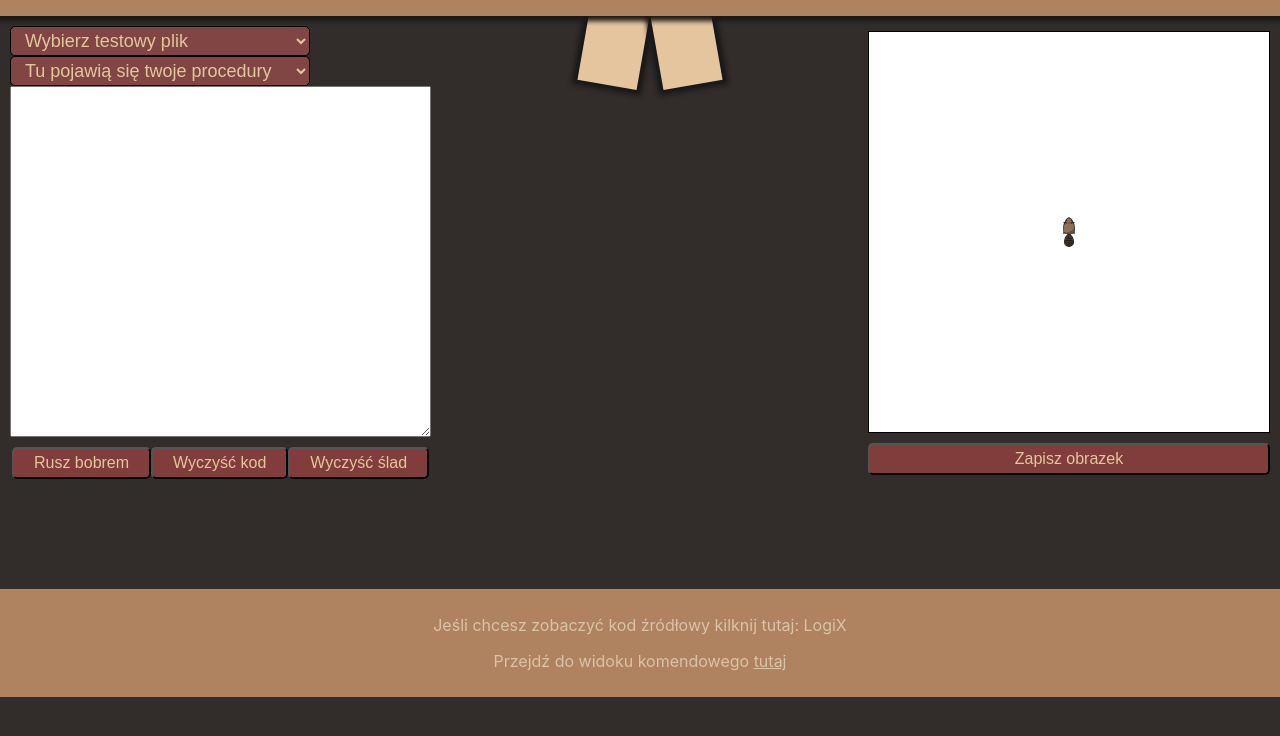
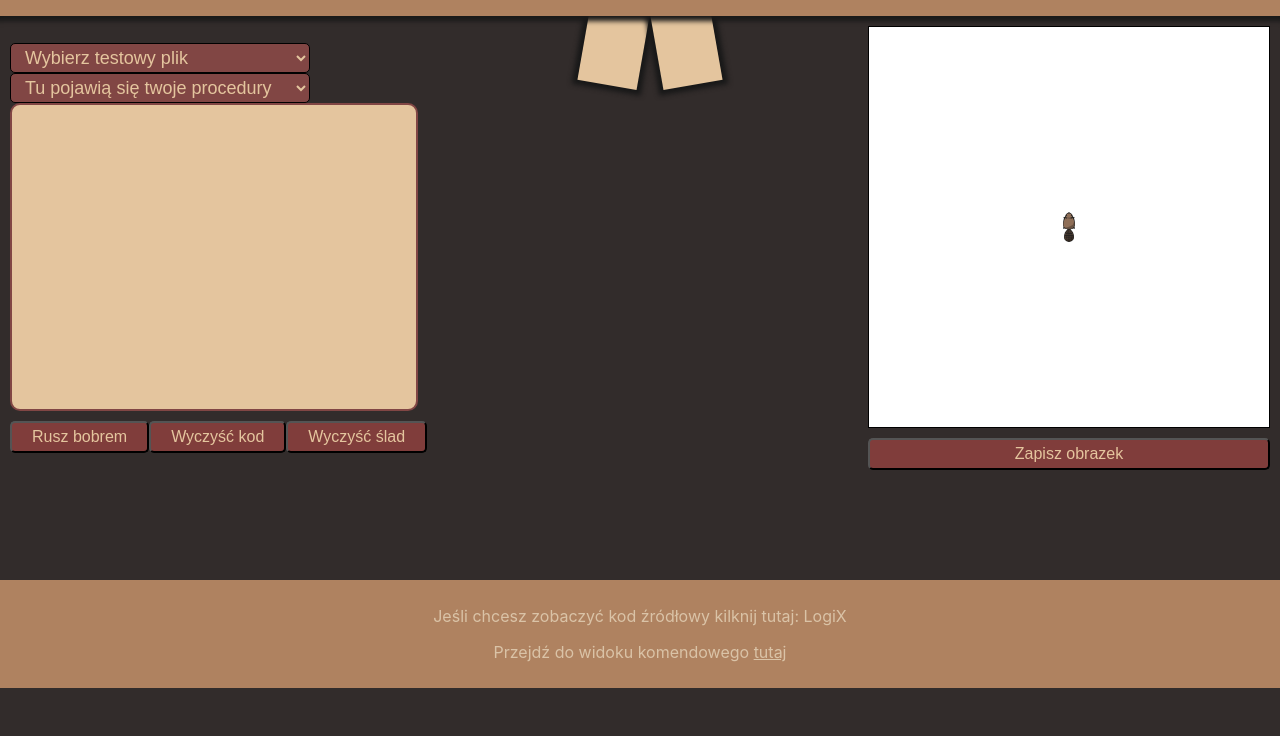
Before and after one commit to bwozniczka/LogiX-kompilatory, a website built with Vite: page index.html in a window 1280 px wide. Shown: the part 64-800 px from the top of the page. Built offline with nearby package versions, Linux system fonts and the light colour scheme; what antlr4 would draw is missing.

Commit message:
div-contenteditable

```diff
--- a/index.html
+++ b/index.html
@@ -30,7 +30,9 @@
       <select class="custom-select" name="" id="user-procedures">
         <option value="">Tu pojawią się twoje procedury</option>
       </select>
-      <textarea name="" id="logo-code" cols="50" rows="23"></textarea>
+      <div class="code-editor" id="logo-code" spellcheck="false" contenteditable="true">
+
+      </div>
       <div class="button-panel">
         <button class="logo-exec" id="logo-executor">Rusz bobrem</button>
         <button class="logo-exec" id="clear-code">Wyczyść kod</button>
--- a/src/index.css
+++ b/src/index.css
@@ -47,6 +47,16 @@ body {
   display: flex;
   flex-direction: column;
   padding: 10px;
+}
+
+.code-editor {
+  width: 400px;
+  height: 300px;
+  overflow-y: auto;
+  background-color: #e4c59e;
+  border-radius: 10px;
+  border: 2px solid #814644;
+  padding: 2px;
 }
 
 .output-panel {
--- a/src/renderer.js
+++ b/src/renderer.js
@@ -47,21 +47,23 @@ console.log(
     const canvasCtx = canvas.getContext("2d"); //Pobranie kontekstu 2d
     initiateBeaver(canvasCtx, beaver); //Inicjacja bobra w pozycji zerowej
     const visitor = new DrawVisitor(canvasCtx, beaver); //Stworzenie instancji customowego visitora
+    console.log(textEditor.innerText)
 
     starterButton.addEventListener("click", () => {
         //Co ma się stać po zatwierdzeniu kodu
-        parseLogo(textEditor.value, visitor);
+        parseLogo(textEditor.innerText, visitor);
     });
 
     document.getElementById("clear-code").addEventListener("click", () => {
         textEditor.value = "";
     })
 
-    textEditor.addEventListener('keydown', function(event) {
+    textEditor.addEventListener('keydown', function (event) {
         if (event.shiftKey && event.key === 'Enter') {
             event.preventDefault();
             parseLogo(textEditor.value, visitor);
-        }});
+        }
+    });
 
     select.addEventListener("change", (e) => {
         if (e.target.value != "") {
```
